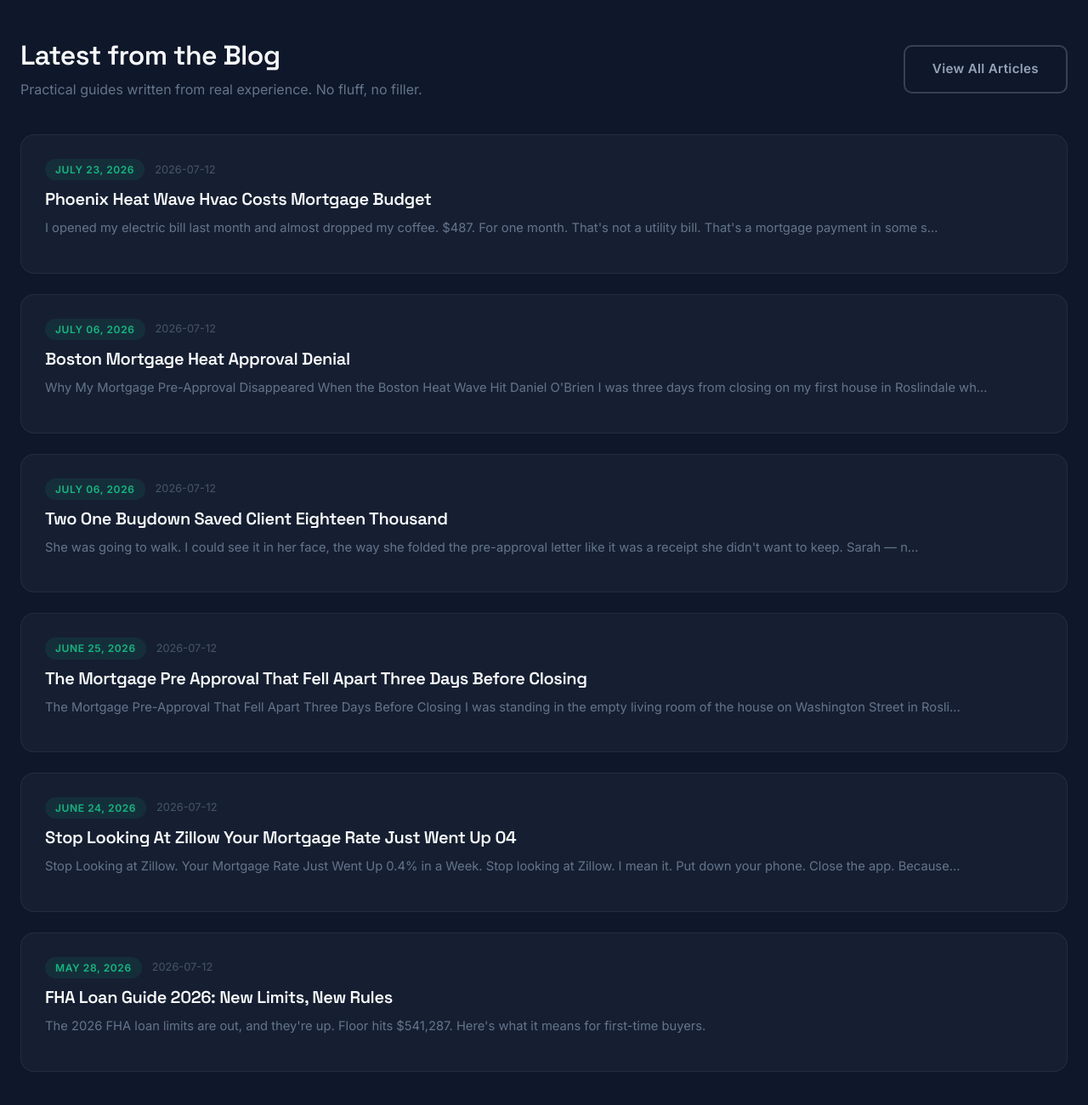
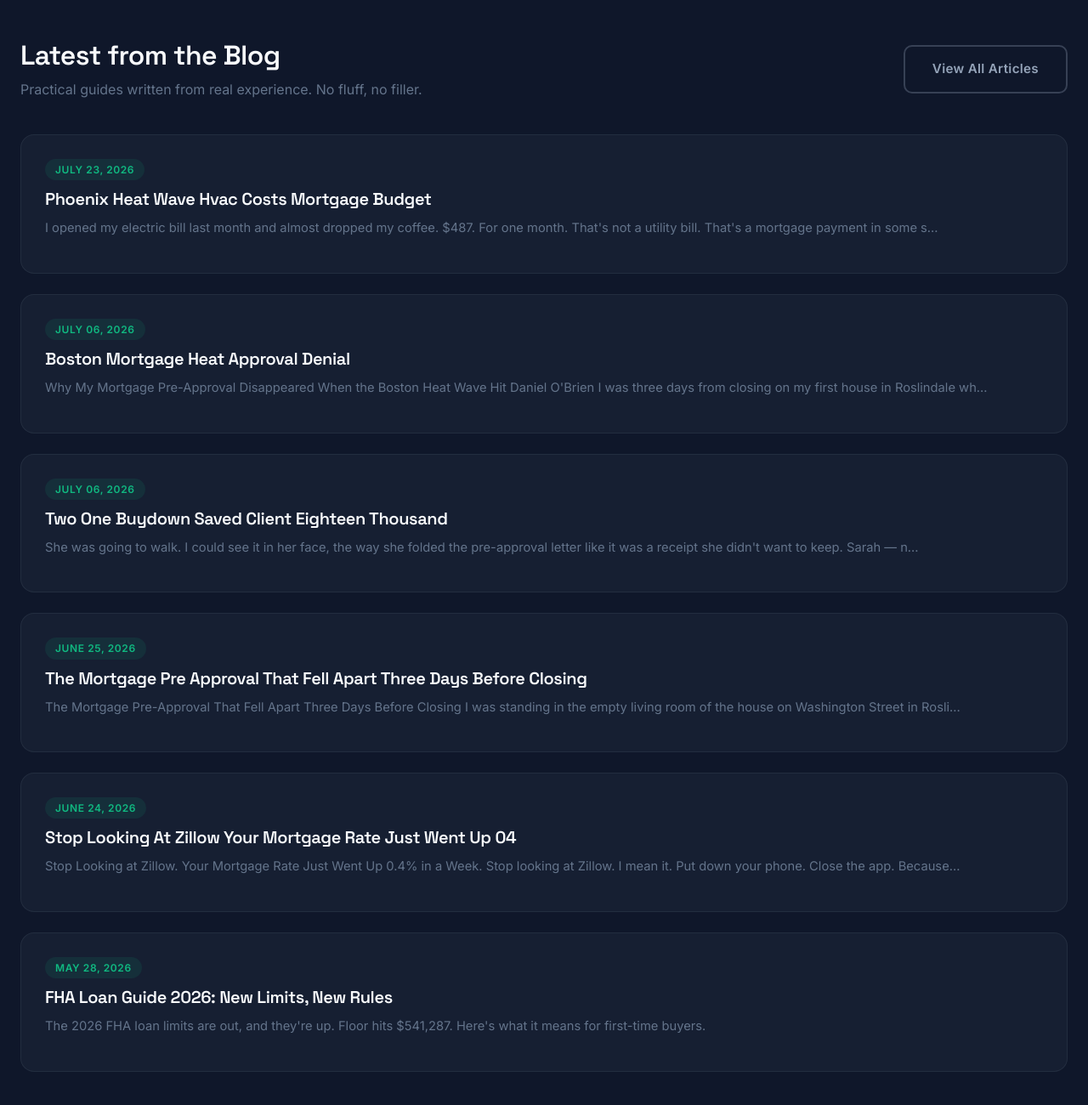
Before and after one commit to Shikai12/mortgagecalctool, a plain HTML site: page index.html in a window 1280 px wide. Shown: the part 3121-4421 px from the top of the page at 85% size. Drawn offline with Linux system fonts and the light colour scheme.

Commit message:
Add files via upload

```diff
--- a/index.html
+++ b/index.html
@@ -190,7 +190,6 @@
         <div style="flex:1;">
           <div style="display:flex; gap:12px; align-items:center; margin-bottom:10px;">
             <span class="mct-blog-card-tag">July 23, 2026</span>
-            <span style="color:#475569; font-size:0.8rem;">2026-07-12</span>
           </div>
           <h3>Phoenix Heat Wave Hvac Costs Mortgage Budget</h3>
           <p class="mct-blog-card-excerpt">I opened my electric bill last month and almost dropped my coffee. $487. For one month. That's not a utility bill. That's a mortgage payment in some s...</p>
@@ -200,7 +199,6 @@
         <div style="flex:1;">
           <div style="display:flex; gap:12px; align-items:center; margin-bottom:10px;">
             <span class="mct-blog-card-tag">July 06, 2026</span>
-            <span style="color:#475569; font-size:0.8rem;">2026-07-12</span>
           </div>
           <h3>Boston Mortgage Heat Approval Denial</h3>
           <p class="mct-blog-card-excerpt">Why My Mortgage Pre-Approval Disappeared When the Boston Heat Wave Hit Daniel O'Brien I was three days from closing on my first house in Roslindale wh...</p>
@@ -210,7 +208,6 @@
         <div style="flex:1;">
           <div style="display:flex; gap:12px; align-items:center; margin-bottom:10px;">
             <span class="mct-blog-card-tag">July 06, 2026</span>
-            <span style="color:#475569; font-size:0.8rem;">2026-07-12</span>
           </div>
           <h3>Two One Buydown Saved Client Eighteen Thousand</h3>
           <p class="mct-blog-card-excerpt">She was going to walk. I could see it in her face, the way she folded the pre-approval letter like it was a receipt she didn't want to keep. Sarah — n...</p>
@@ -220,7 +217,6 @@
         <div style="flex:1;">
           <div style="display:flex; gap:12px; align-items:center; margin-bottom:10px;">
             <span class="mct-blog-card-tag">June 25, 2026</span>
-            <span style="color:#475569; font-size:0.8rem;">2026-07-12</span>
           </div>
           <h3>The Mortgage Pre Approval That Fell Apart Three Days Before Closing</h3>
           <p class="mct-blog-card-excerpt">The Mortgage Pre-Approval That Fell Apart Three Days Before Closing I was standing in the empty living room of the house on Washington Street in Rosli...</p>
@@ -230,7 +226,6 @@
         <div style="flex:1;">
           <div style="display:flex; gap:12px; align-items:center; margin-bottom:10px;">
             <span class="mct-blog-card-tag">June 24, 2026</span>
-            <span style="color:#475569; font-size:0.8rem;">2026-07-12</span>
           </div>
           <h3>Stop Looking At Zillow Your Mortgage Rate Just Went Up 04</h3>
           <p class="mct-blog-card-excerpt">Stop Looking at Zillow. Your Mortgage Rate Just Went Up 0.4% in a Week. Stop looking at Zillow. I mean it. Put down your phone. Close the app. Because...</p>
@@ -240,7 +235,6 @@
         <div style="flex:1;">
           <div style="display:flex; gap:12px; align-items:center; margin-bottom:10px;">
             <span class="mct-blog-card-tag">May 28, 2026</span>
-            <span style="color:#475569; font-size:0.8rem;">2026-07-12</span>
           </div>
           <h3>FHA Loan Guide 2026: New Limits, New Rules</h3>
           <p class="mct-blog-card-excerpt">The 2026 FHA loan limits are out, and they're up. Floor hits $541,287. Here's what it means for first-time buyers.</p>
```
